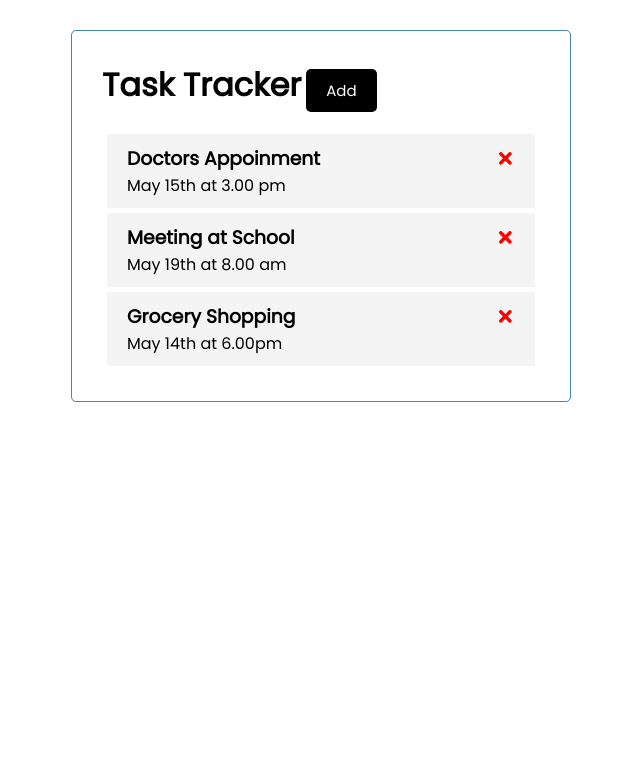
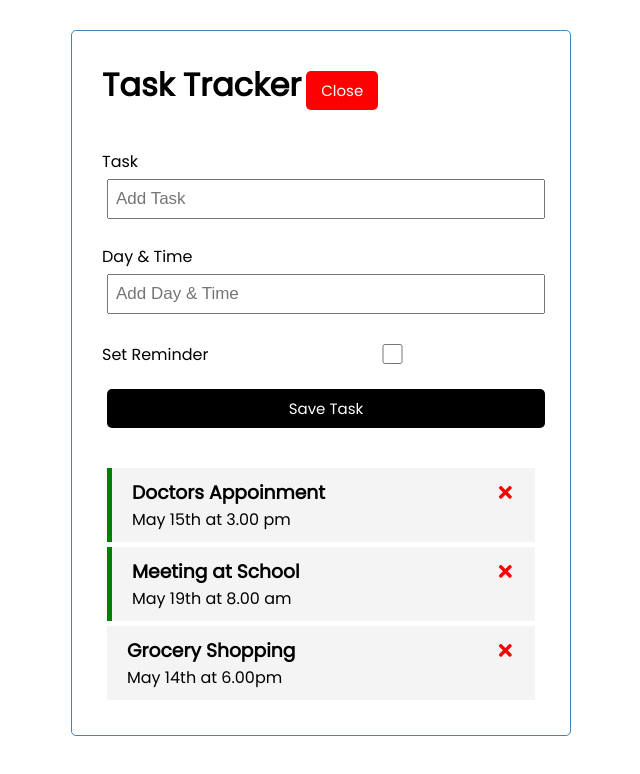
Before and after one commit to himashax/Task-Tracker-Frontend, a React (Create React App) app: page / in a window 1280 px wide. Both pictures are taken after a click on the button "Add". Shown: the top 774 px of the page, without its empty margins (319-959 px from the left). Built offline with nearby package versions, Linux system fonts and the light colour scheme.

Commit message:
add, delete task functions

```diff
--- a/src/App.js
+++ b/src/App.js
@@ -1,9 +1,11 @@
 import Header from './components/Header'
 import Tasks from './components/Tasks'
 import { useState } from 'react'
+import AddTask from './components/AddTask'
 
 function App() {
 
+  const [showAddTask, setShowaddTask] = useState(false)
   const [tasks, setTasks] = useState(
     [
       {
@@ -27,10 +29,33 @@ function App() {
   ]
   )
 
+  //Delete Tasks
+  const deleteTask = (id) => {
+    console.log('delete', id)
+    setTasks(tasks.filter((task) => task.id !== id) )
+  }
+
+  //Toggle Reminder
+  const toggleReminder = (id) => {
+    setTasks(tasks.map((task) => task.id === id ? {...task, reminder: !task.reminder} : task))
+  }
+
+  //Add Tasks
+  const addTask = (task) => {
+    const id = Math.floor(Math.random() * 1000) + 1
+
+    const newTask = {id, ...task}
+    console.log(newTask)
+    setTasks([...tasks, newTask])
+  }
+
   return (
     <div className="container">
-      <Header />
-      <Tasks tasks={tasks} />
+      <Header onAdd={() => setShowaddTask(!showAddTask)} showAddTask={showAddTask} />
+      {showAddTask && <AddTask onAdd={addTask} />}
+      {tasks.length > 0 ?
+      <Tasks tasks={tasks} onDelete={deleteTask} onToggle={toggleReminder} />
+      : 'No Tasks To Show'}
     </div>
   );
 }
--- /dev/null
+++ b/src/components/AddTask.js
@@ -0,0 +1,45 @@
+import {useState} from 'react'
+
+const AddTask = ({onAdd}) => {
+
+    const [text, setTask] = useState('')
+    const [day, setDay] = useState('')
+    const [reminder, setReminder] = useState(false)
+
+    const onSubmit = (e) => {
+        e.preventDefault()
+
+        if(!text){
+            alert('Please add a task')
+            return
+        }
+
+        onAdd({text, day, reminder})
+
+        setTask('')
+        setDay('')
+        setReminder(false)
+    }
+
+    return (
+        <form className='add-form' onSubmit={onSubmit} >
+            <div className='form-control'>
+                <label>Task</label>
+                <input type='text' placeholder='Add Task' value={text} onChange={(e) => setTask(e.target.value)} ></input>
+            </div>
+            <div className='form-control'>
+                <label>Day & Time</label>
+                <input type='text' placeholder='Add Day & Time'
+                value={day} onChange={(e) => setDay(e.target.value)}></input>
+            </div>
+            <div className='form-control form-control-check'>
+                <label>Set Reminder</label>
+                <input type='checkbox' value={reminder} checked={reminder} onChange={(e) => setReminder(e.currentTarget.checked)}></input>
+            </div>
+
+            <input type='submit' value='Save Task' className='btn btn-block'></input>
+        </form>
+    )
+}
+
+export default AddTask
--- a/src/components/Header.js
+++ b/src/components/Header.js
@@ -2,16 +2,12 @@ import PropTypes from 'prop-types'
 import Button from './Button'
 
 
-const Header = ({title}) => {
-
-    const onClick = (e) => {
-        console.log('button clicked')
-    }
+const Header = ({title, onAdd, showAddTask}) => {
 
     return (
         <header>
             <h1 className='header'>{title}</h1>
-            <Button color={'black'} text={'Add'} onClick={onClick}/>
+            <Button color={showAddTask ? 'red' : 'black'} text={showAddTask ? 'Close' : 'Add'} onClick={onAdd}/>
         </header>
     )
 }
--- a/src/components/Task.js
+++ b/src/components/Task.js
@@ -1,9 +1,9 @@
 import {FaTimes} from 'react-icons/fa'
 
-const Task = ({task}) => {
+const Task = ({task, onDelete, onToggle}) => {
     return (
-        <div className='task'>
-            <h3>{task.text} <FaTimes style={{color:'red', cursor:'pointer' }} /> </h3>
+        <div className={`task ${task.reminder ? 'reminder' : ''} `} onDoubleClick={() => onToggle(task.id)}>
+            <h3>{task.text} <FaTimes style={{color:'red', cursor:'pointer' }} onClick= {() => onDelete(task.id)} /> </h3>
             <p> {task.day} </p>
         </div>
     )
--- a/src/components/Tasks.js
+++ b/src/components/Tasks.js
@@ -1,10 +1,10 @@
 import Task from './Task'
 
-const Tasks = ({tasks}) => {
+const Tasks = ({tasks, onDelete, onToggle}) => {
     return (
         <>
             {tasks.map((task) => (
-                <Task key={task.id} task={task} />
+                <Task key={task.id} task={task} onDelete= {onDelete} onToggle={onToggle} />
             ) )}
         </>
     )
--- a/src/index.css
+++ b/src/index.css
@@ -31,7 +31,7 @@ body {
   background: #000;
   color: #fff;
   border: none;
-  padding: 10px 20px;
+  padding: 8px 15px;
   margin: 5px;
   border-radius: 5px;
   cursor: pointer;
```
